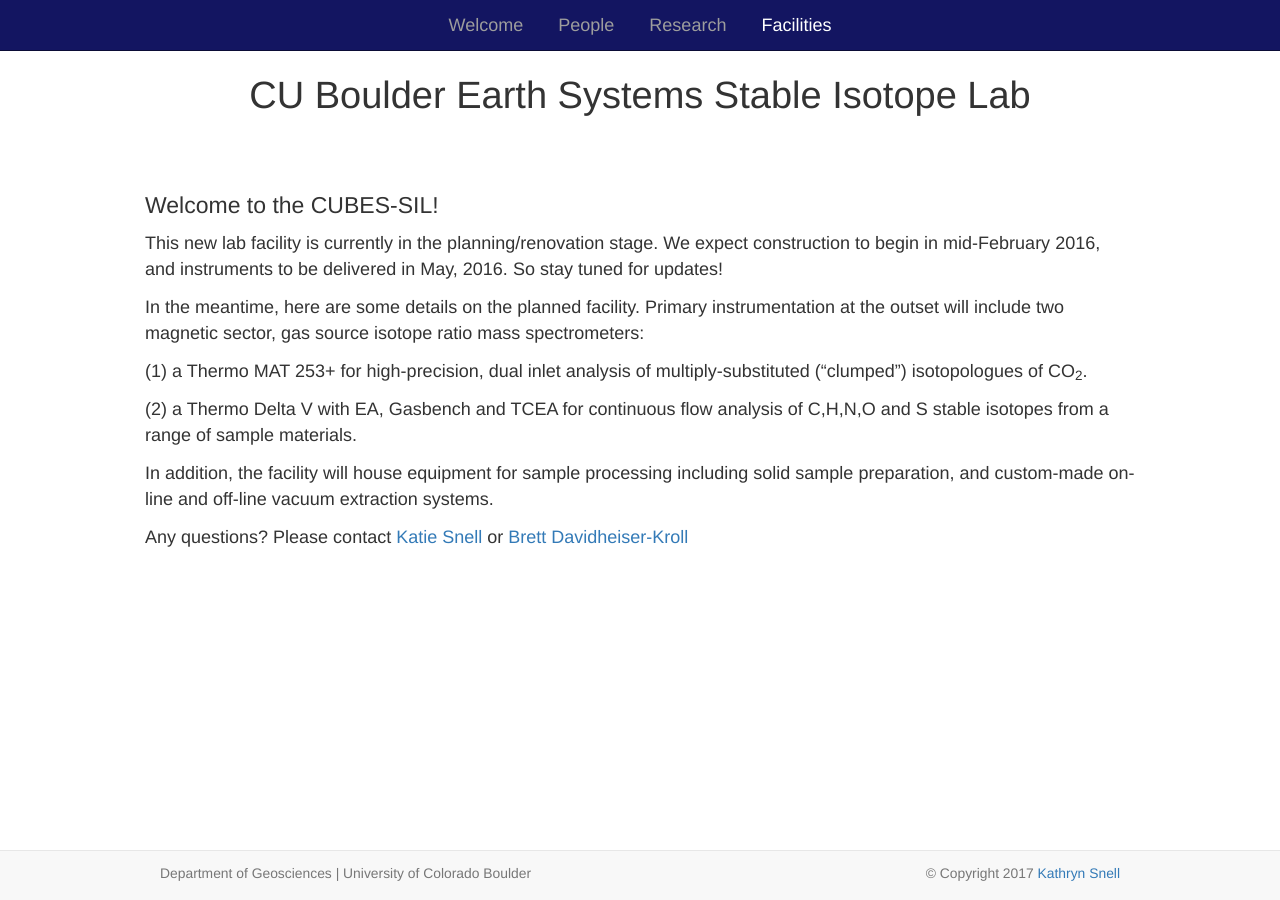
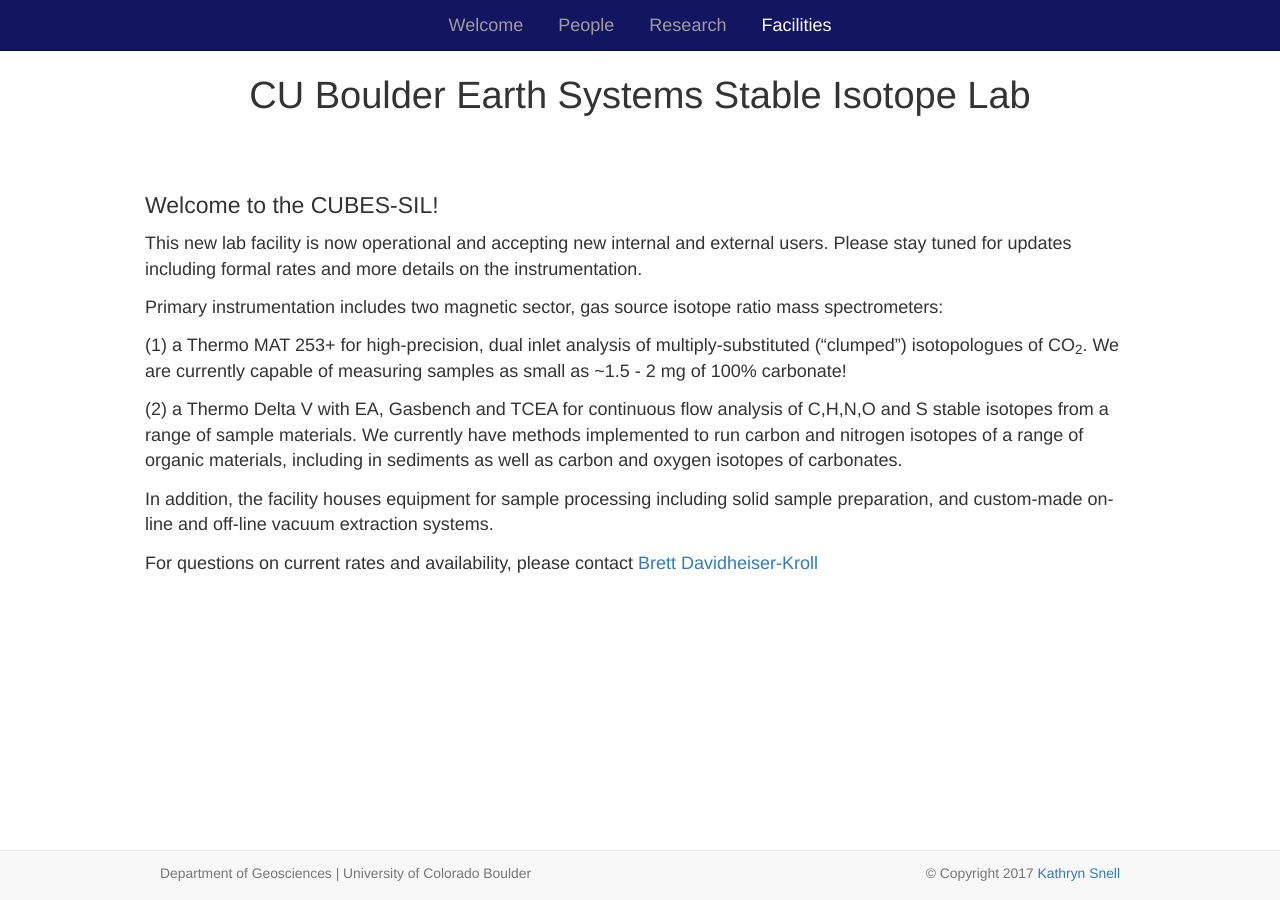
Before and after one commit to katie-snell/katie-snell.github.io, a Jekyll site: the page built from facilities.md, in a window 1280 px wide. Built offline with Jekyll 4.4.1, drawn with Linux system fonts in a browser that asks for light colours; nearby versions of some CDN libraries.

Commit message:
brief update
adjusted to show lab is operational

```diff
--- a/facilities.md
+++ b/facilities.md
@@ -11,14 +11,14 @@ weight: 4
 
 #### Welcome to the CUBES-SIL!
 
-This new lab facility is currently in the planning/renovation stage. We expect construction to begin in mid-February 2016, and instruments to be delivered in May, 2016. So stay tuned for updates!
+This new lab facility is now operational and accepting new internal and external users. Please stay tuned for updates including formal rates and more details on the instrumentation.
 
-In the meantime, here are some details on the planned facility. Primary instrumentation at the outset will include two magnetic sector, gas source isotope ratio mass spectrometers:
+Primary instrumentation includes two magnetic sector, gas source isotope ratio mass spectrometers:
 
- (1) a Thermo MAT 253+ for high-precision, dual inlet analysis of multiply-substituted (“clumped”) isotopologues of CO<sub>2</sub>.
+ (1) a Thermo MAT 253+ for high-precision, dual inlet analysis of multiply-substituted (“clumped”) isotopologues of CO<sub>2</sub>. We are currently capable of measuring samples as small as ~1.5 - 2 mg of 100% carbonate!
 
- (2) a Thermo Delta V with EA, Gasbench and TCEA for continuous flow analysis of C,H,N,O and S stable isotopes from a range of sample materials.
+ (2) a Thermo Delta V with EA, Gasbench and TCEA for continuous flow analysis of C,H,N,O and S stable isotopes from a range of sample materials. We currently have methods implemented to run carbon and nitrogen isotopes of a range of organic materials, including in sediments as well as carbon and oxygen isotopes of carbonates.
 
-In addition, the facility will house equipment for sample processing including solid sample preparation, and custom-made on-line and off-line vacuum extraction systems.
+In addition, the facility houses equipment for sample processing including solid sample preparation, and custom-made on-line and off-line vacuum extraction systems.
 
-Any questions? Please contact [Katie Snell](mailto:kathryn.snell@colorado.edu) or [Brett Davidheiser-Kroll](mailto:Brett.DavidheiserKroll@Colorado.edu)
+For questions on current rates and availability, please contact [Brett Davidheiser-Kroll](mailto:Brett.DavidheiserKroll@Colorado.edu)
```
Also changed, not shown: Research.md (+1 -1 lines).
